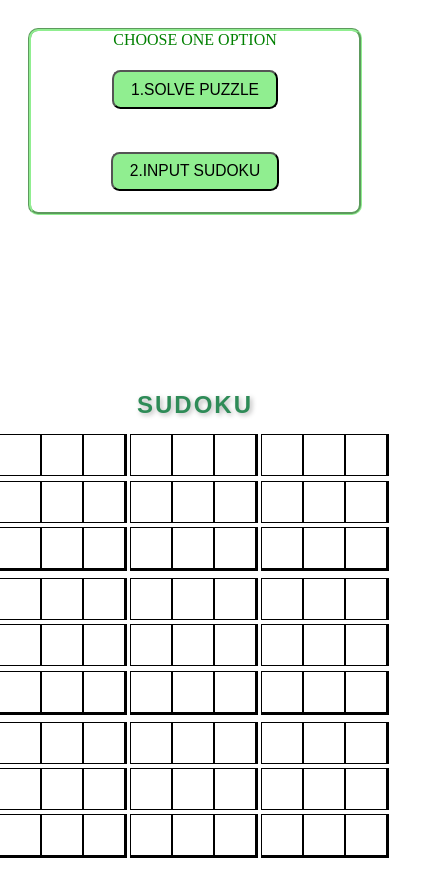
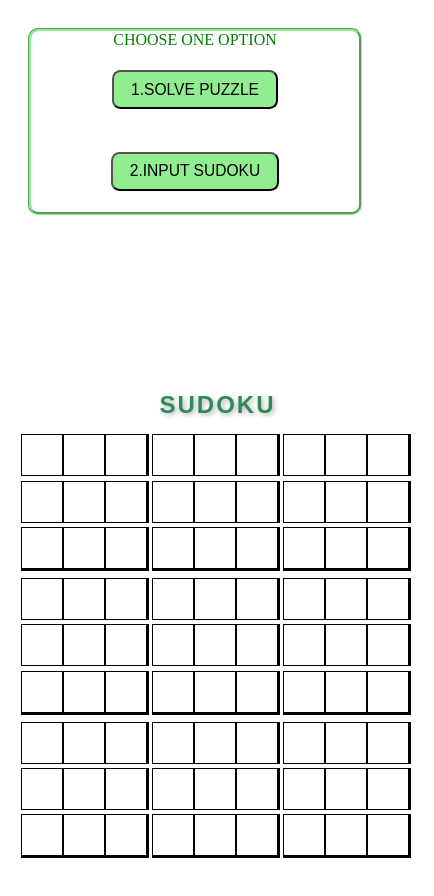
Before and after one commit to RajSekar-Dola/Sudoko-Solver, a React (Vite) app: page / in a window 390 px wide. Shown: the top 896 px of the page, 434 px wide, since content can reach past the window. Built offline with nearby package versions, Linux system fonts and the light colour scheme.

Commit message:
Change in App.css

```diff
--- a/src/App.css
+++ b/src/App.css
@@ -188,4 +188,7 @@ button:hover {
     button {
         font-size: 4vw;
     }
+    .box2{
+        margin-left: 45px;
+    }
 }
```
